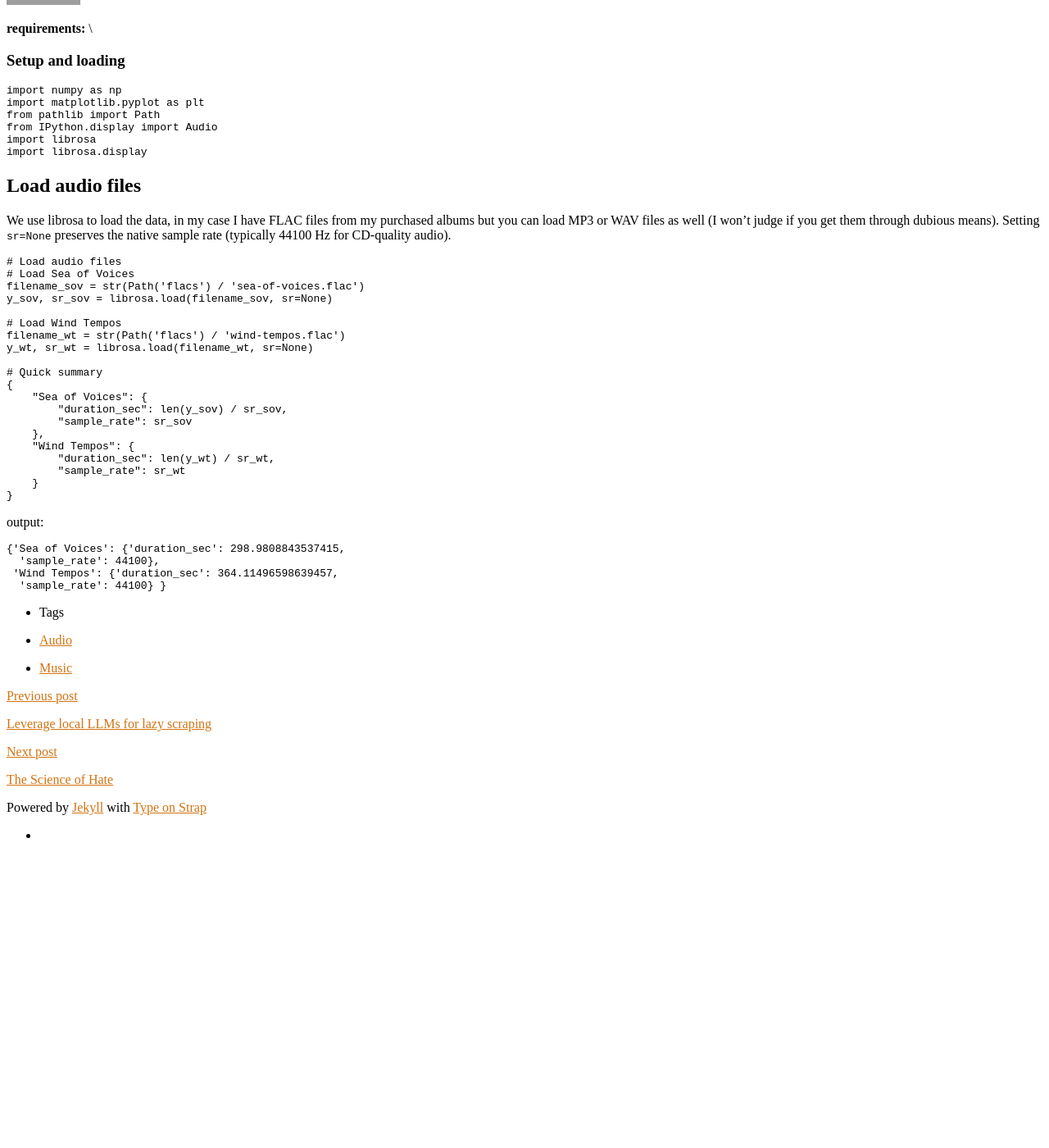
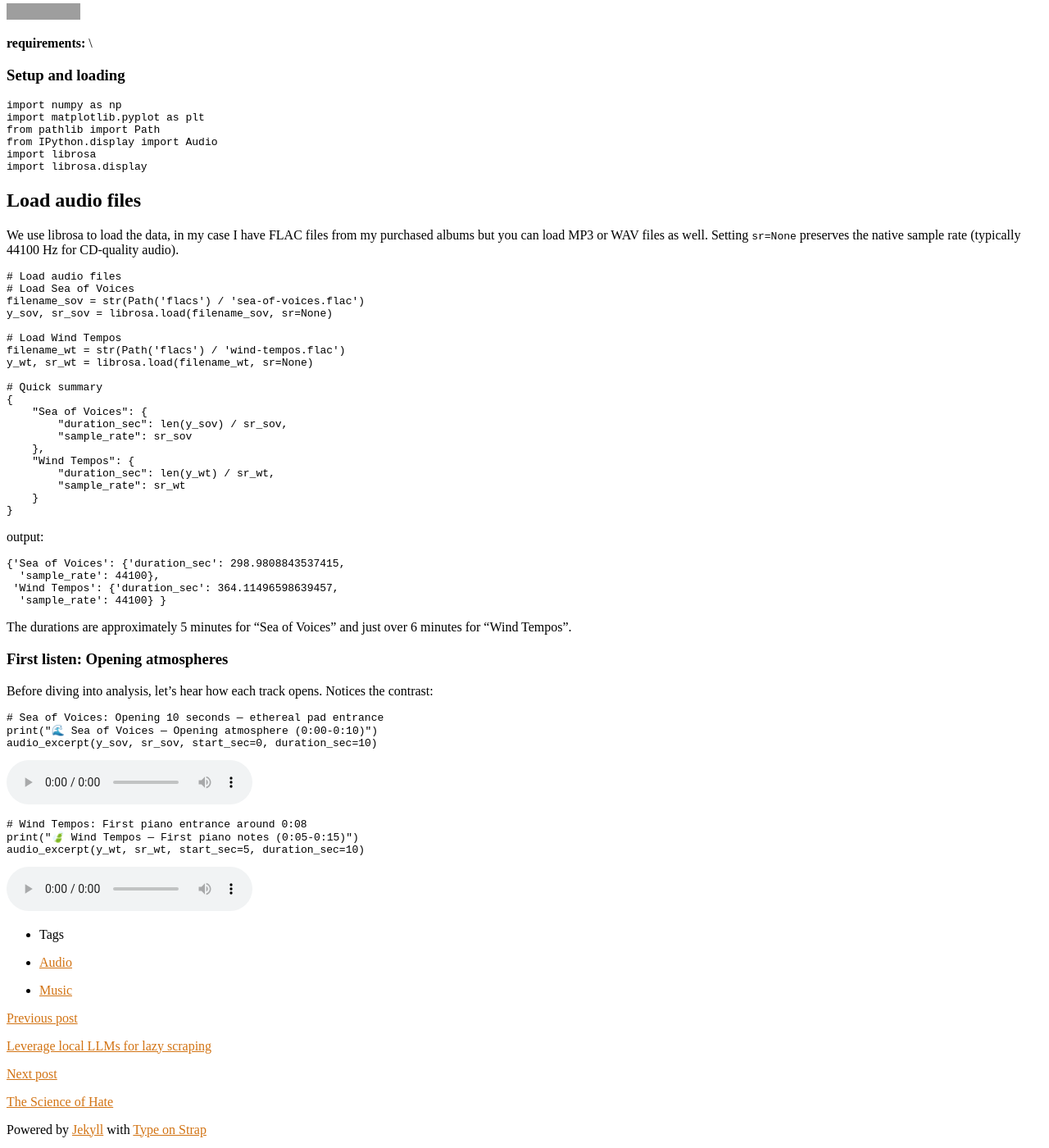
Before and after one commit to oddmayo/oddmayo.github.io, a Jekyll site: the page built from _posts/2025-11-01-Audio-Analysis.md, in a window 1280 px wide and 1400 px high, scrolled down 1617 px. Shown: the whole window at 82% size. Built offline with Jekyll 4.4.1, drawn with Linux system fonts in a browser that asks for light colours; comment, search, counter and statistics services are not loaded; before the commit the page ends 2661 px from its top, so only the background shows below that; some of the changed text lies outside the part shown; grey boxes are pictures that could not be loaded.

Commit message:
openings

````diff
--- a/_posts/2025-11-01-Audio-Analysis.md
+++ b/_posts/2025-11-01-Audio-Analysis.md
@@ -61,7 +61,7 @@ import librosa.display
 
 ## Load audio files
 
-We use librosa to load the data, in my case I have FLAC files from my purchased albums but you can load MP3 or WAV files as well (I won't judge if you get them through dubious means). Setting `sr=None` preserves the native sample rate (typically 44100 Hz for CD-quality audio).
+We use librosa to load the data, in my case I have FLAC files from my purchased albums but you can load MP3 or WAV files as well. Setting `sr=None` preserves the native sample rate (typically 44100 Hz for CD-quality audio).
 
 ``` python
 # Load audio files
@@ -94,3 +94,33 @@ output:
  'Wind Tempos': {'duration_sec': 364.11496598639457,
   'sample_rate': 44100} }
 ```
+
+The durations are approximately 5 minutes for "Sea of Voices" and just over 6 minutes for "Wind Tempos".
+
+
+# First listen: Opening atmospheres
+
+Before diving into analysis, let's hear how each track opens. Notices the contrast:
+
+``` python
+# Sea of Voices: Opening 10 seconds — ethereal pad entrance
+print("🌊 Sea of Voices — Opening atmosphere (0:00-0:10)")
+audio_excerpt(y_sov, sr_sov, start_sec=0, duration_sec=10)
+```
+
+<audio controls>
+  <source src="/assets/audio/porter-robinson/sea-opening.wav" type="audio/wav">
+  Your browser does not support the audio element.
+</audio>
+
+
+``` python
+# Wind Tempos: First piano entrance around 0:08
+print("🍃 Wind Tempos — First piano notes (0:05-0:15)")
+audio_excerpt(y_wt, sr_wt, start_sec=5, duration_sec=10)
+```
+
+<audio controls>
+  <source src="/assets/audio/porter-robinson/wind-opening.wav" type="audio/wav">
+  Your browser does not support the audio element.
+</audio>
````
Also changed, not shown: 2 other files.
